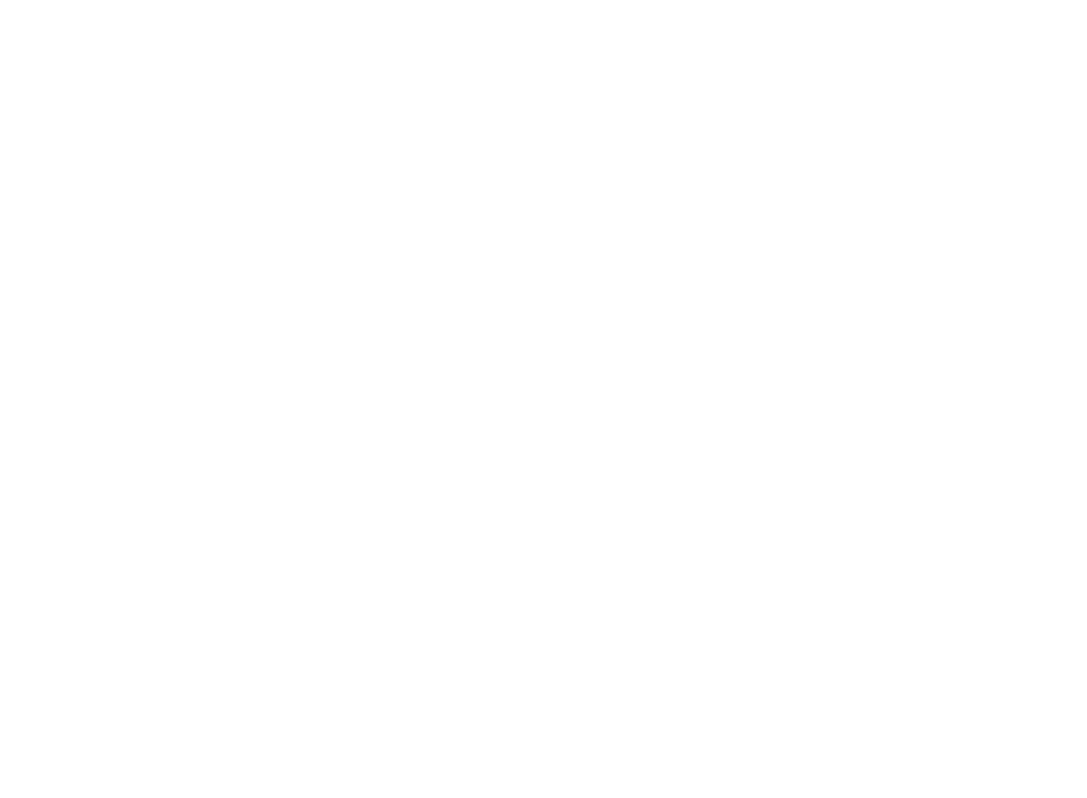
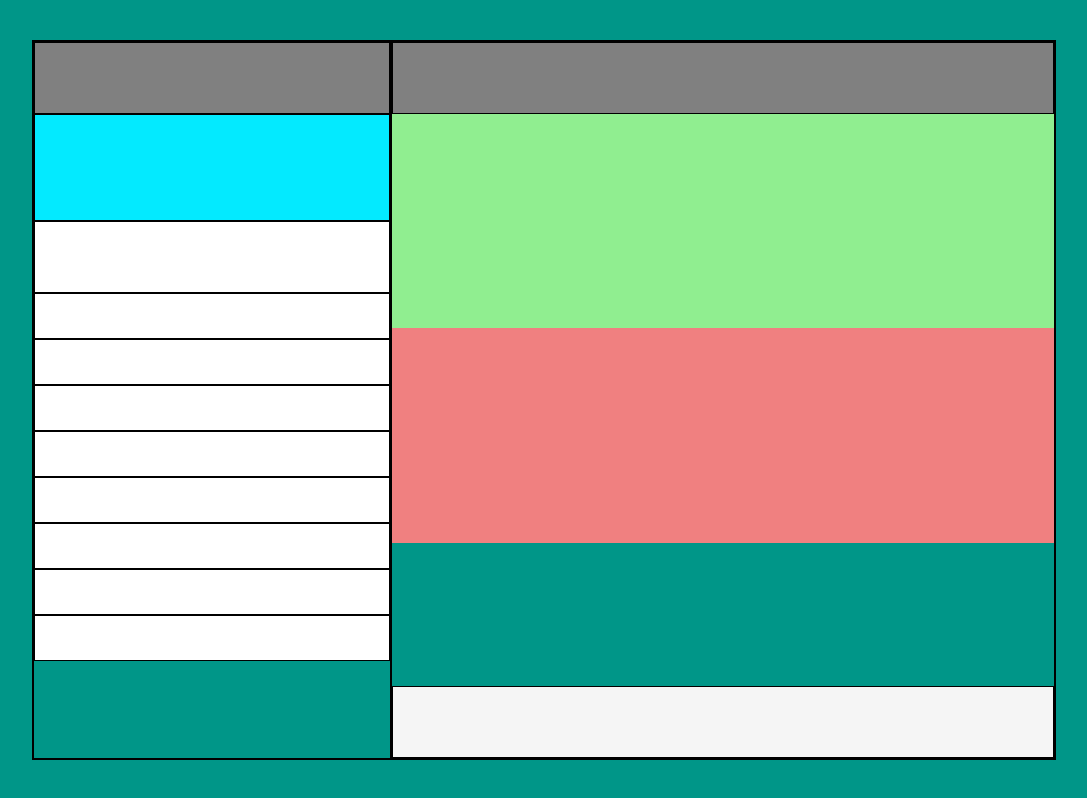
Before and after one commit to SimoneMicheleAllocca/html-css-boolzapp, a plain HTML site: page index.html in a window 1280 px wide. Shown: the whole page, without its empty margins (96-1183 px from the left). Drawn offline with Linux system fonts and the light colour scheme.

Commit message:
add: desktop-first

```diff
--- a/css/style.css
+++ b/css/style.css
@@ -4,4 +4,82 @@
     box-sizing: border-box;
 }
 
+.flex{
+    display: flex;
+}
+
 /* DESKTOP FIRST */
+
+.background{
+    width: 100%;
+    background-color:#009688;
+    height: 100vh;
+    align-items: center;
+}
+
+.container{
+        width: 80%;
+        height: 90%;
+        border: 1px solid;
+        margin: auto;
+}
+
+.messaggi{
+    width: 35%;
+    border: 1px solid;
+}
+
+.h-messaggi{
+    background-color: grey;
+    height: 10%;
+    border: 1px solid;
+}
+
+.notifiche{
+    background-color: rgb(3, 234, 255);
+    height: 15%;
+    border: 1px solid;
+}
+.cerca{
+    background-color: white;
+    height: 10%;
+    border: 1px solid;
+}
+
+.persona{
+
+    height: 46px;
+    border: 1px solid;
+    background-color: white;
+}
+
+.chat{
+    width: 65%;
+    border: 1px solid;
+    position: relative;
+}
+
+.h-chat{
+    height: 10%;
+    background-color: grey;
+    border: 1px solid;
+}
+
+.inviato{
+    height: 30%;
+    background-color: lightgreen;
+}
+
+.ricevuto{
+    height: 30%;
+    background-color: lightcoral;
+}
+
+.f-chat{
+    background-color: whitesmoke;
+    border: 1px solid;
+    height: 10%;
+    width: 100%;
+    position: absolute;
+    bottom: 0;
+}
--- a/index.html
+++ b/index.html
@@ -11,8 +11,8 @@
 </head>
 <body>
 
-    <div class="background">
-        <div class="container">
+    <div class="background flex">
+        <div class="container flex">
             <div class="messaggi">
                 <header class="h-messaggi">
 
@@ -40,9 +40,12 @@
 
             <div class="chat">
                 <header class="h-chat">
-                    <div class="inviato"></div>
-                    <div class="ricevuto"></div>
+
                 </header>
+                <div class="inviato"></div>
+                <div class="ricevuto"></div>
+
+                <footer class="f-chat"></footer>
 
              </div>
         </div>
```
